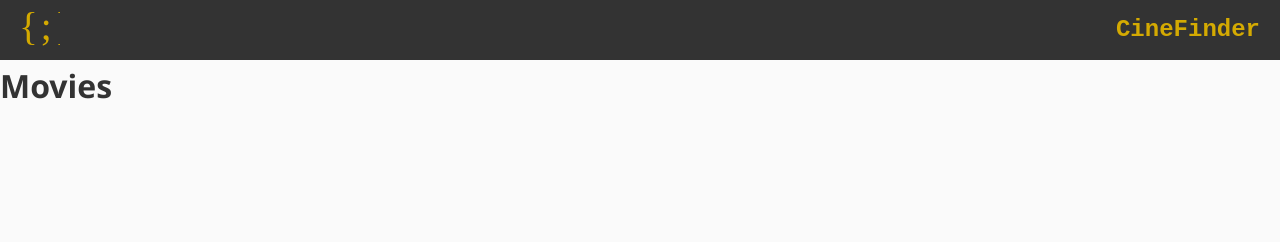
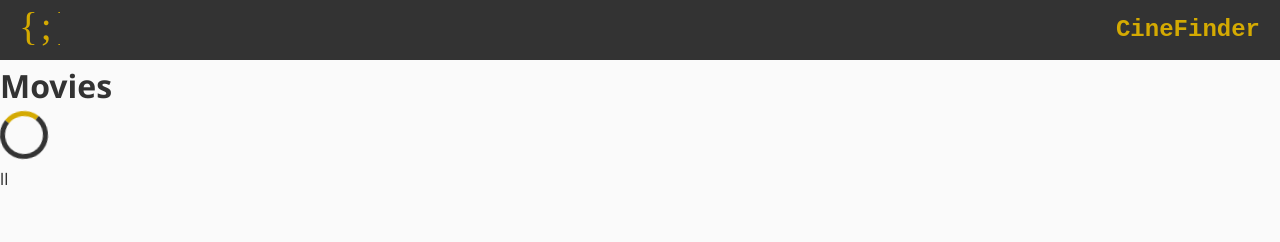
Before and after one commit to mfernandail/movies_react, a React (Vite) app: page / in a window 1280 px wide. Shown: the top 242 px of the page. Built offline with nearby package versions, Linux system fonts and the light colour scheme.

Commit message:
Add Loading component to Conteiner

```diff
--- a/src/components/Conteiner.jsx
+++ b/src/components/Conteiner.jsx
@@ -1,5 +1,6 @@
 import Footer from './Footer'
 import Header from './Header'
+import Loading from './Loading'
 
 function Conteiner() {
   return (
@@ -8,6 +9,8 @@ function Conteiner() {
 
       <main>
         <h1>Movies</h1>
+        <Loading />
+        <p>ll</p>
       </main>
 
       <Footer />
```
